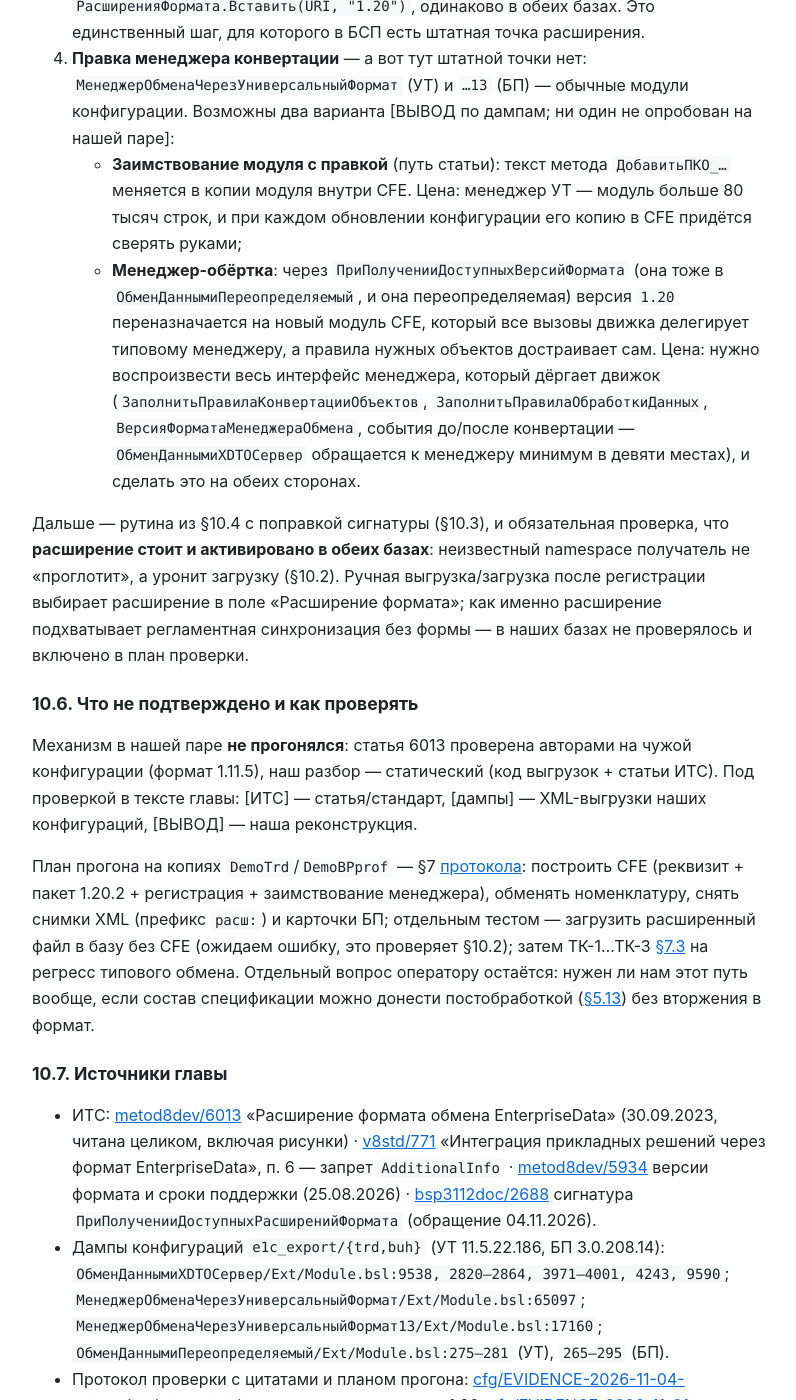
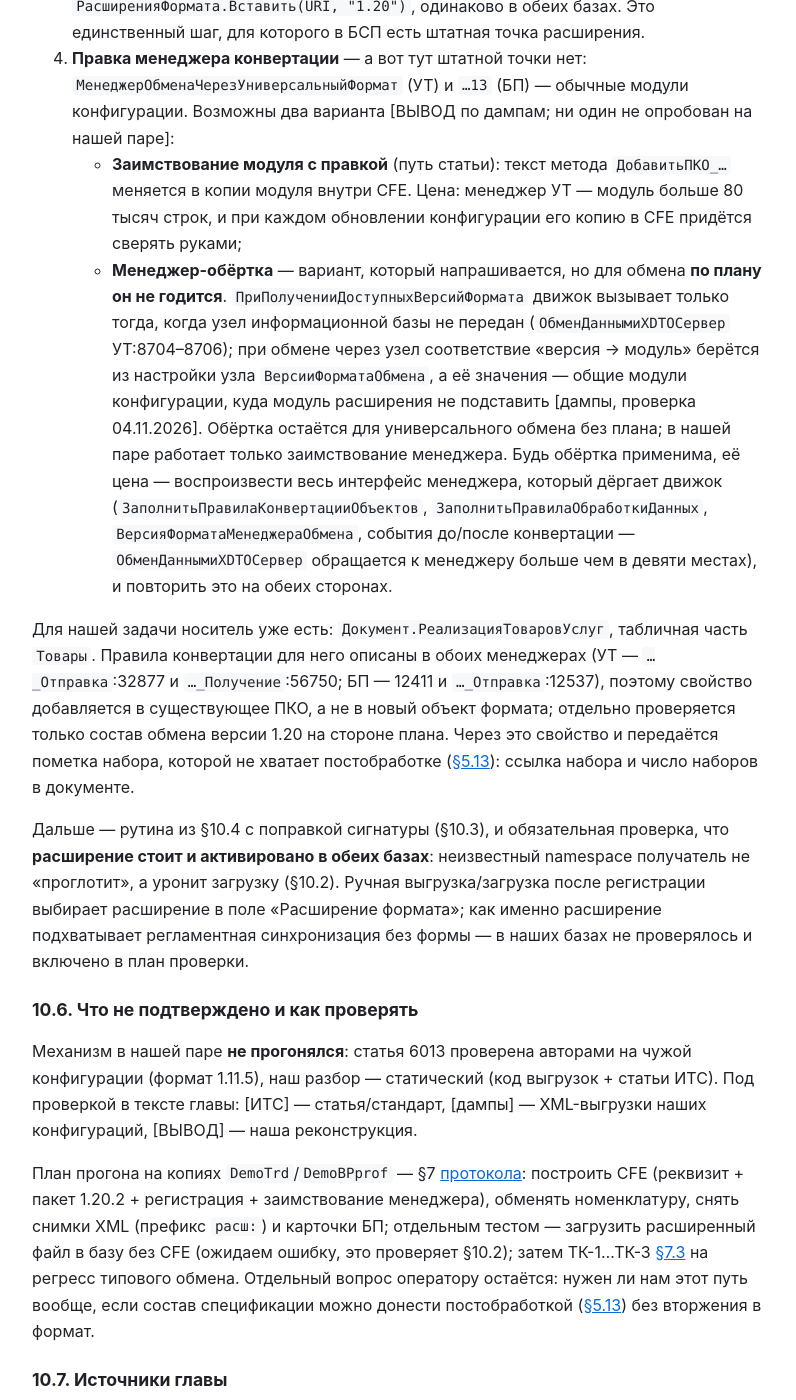
Before and after one commit to grevinden/komplekty-ut-bp, a Jekyll site: the page built from docs/10-rasshirenie-formata.md, in a window 1280 px wide and 1400 px high, scrolled down 4868 px. Shown: the whole window, without its empty margins (240-1036 px from the left). Built offline with Jekyll 4.4.1, drawn with Linux system fonts in a browser that asks for light colours.

Commit message:
Глава 10: уточнение про менеджер-обёртку и носитель пометки набора

```diff
--- a/docs/10-rasshirenie-formata.md
+++ b/docs/10-rasshirenie-formata.md
@@ -220,15 +220,29 @@ CFE на обеих сторонах, и в нём четыре части:
      `ДобавитьПКО_…` меняется в копии модуля внутри CFE. Цена: менеджер УТ —
      модуль больше 80 тысяч строк, и при каждом обновлении конфигурации его
      копию в CFE придётся сверять руками;
-   * **Менеджер-обёртка**: через `ПриПолученииДоступныхВерсийФормата` (она
-     тоже в `ОбменДаннымиПереопределяемый`, и она переопределяемая) версия
-     `1.20` переназначается на новый модуль CFE, который все вызовы движка
-     делегирует типовому менеджеру, а правила нужных объектов достраивает
-     сам. Цена: нужно воспроизвести весь интерфейс менеджера, который дёргает
-     движок (`ЗаполнитьПравилаКонвертацииОбъектов`, `ЗаполнитьПравилаОбработкиДанных`,
+   * **Менеджер-обёртка** — вариант, который напрашивается, но для обмена
+     **по плану он не годится**. `ПриПолученииДоступныхВерсийФормата` движок
+     вызывает только тогда, когда узел информационной базы не передан
+     (`ОбменДаннымиXDTOСервер` УТ:8704–8706); при обмене через узел
+     соответствие «версия → модуль» берётся из настройки узла
+     `ВерсииФорматаОбмена`, а её значения — общие модули конфигурации, куда
+     модуль расширения не подставить [дампы, проверка 04.11.2026]. Обёртка
+     остаётся для универсального обмена без плана; в нашей паре работает
+     только заимствование менеджера. Будь обёртка применима, её цена —
+     воспроизвести весь интерфейс менеджера, который дёргает движок
+     (`ЗаполнитьПравилаКонвертацииОбъектов`, `ЗаполнитьПравилаОбработкиДанных`,
      `ВерсияФорматаМенеджераОбмена`, события до/после конвертации —
-     `ОбменДаннымиXDTOСервер` обращается к менеджеру минимум в девяти местах),
-     и сделать это на обеих сторонах.
+     `ОбменДаннымиXDTOСервер` обращается к менеджеру больше чем в девяти
+     местах), и повторить это на обеих сторонах.
+
+Для нашей задачи носитель уже есть: `Документ.РеализацияТоваровУслуг`, табличная
+часть `Товары`. Правила конвертации для него описаны в обоих менеджерах
+(УТ — `…_Отправка`:32877 и `…_Получение`:56750; БП — 12411 и `…_Отправка`:12537),
+поэтому свойство добавляется в существующее ПКО, а не в новый объект формата;
+отдельно проверяется только состав обмена версии 1.20 на стороне плана. Через
+это свойство и передаётся пометка набора, которой не хватает постобработке
+([§5.13](05-perenos-dannyh.html#5.13)): ссылка набора и число наборов в
+документе.
 
 Дальше — рутина из §10.4 с поправкой сигнатуры (§10.3), и обязательная
 проверка, что **расширение стоит и активировано в обеих базах**: неизвестный
@@ -272,7 +286,7 @@ namespace получатель не «проглотит», а уронит за
   `ОбменДаннымиXDTOСервер/Ext/Module.bsl:9538, 2820–2864, 3971–4001, 4243, 9590`;
   `МенеджерОбменаЧерезУниверсальныйФормат/Ext/Module.bsl:65097`;
   `МенеджерОбменаЧерезУниверсальныйФормат13/Ext/Module.bsl:17160`;
-  `ОбменДаннымиПереопределяемый/Ext/Module.bsl:275–281` (УТ), `265–295` (БП).
+  `ОбменДаннымиПереопределяемый/Ext/Module.bsl:275–281` (УТ), `291–295` (БП).
 * Протокол проверки с цитатами и планом прогона:
   [cfg/EVIDENCE-2026-11-04-enterprisedata-ext.md](https://github.com/grevinden/komplekty-ut-bp/blob/main/cfg/EVIDENCE-2026-11-04-enterprisedata-ext.md) ·
   живая проверка версии 1.20: [cfg/EVIDENCE-2026-11-01-exchange.md](https://github.com/grevinden/komplekty-ut-bp/blob/main/cfg/EVIDENCE-2026-11-01-exchange.md).
```
Also changed, not shown: AGENTS.md (+1 -1 lines), cfg/EVIDENCE-2026-11-04-enterprisedata-ext.md (+9 -1 lines), docs/07-metodika-i-testy.md (+2 -2 lines).
